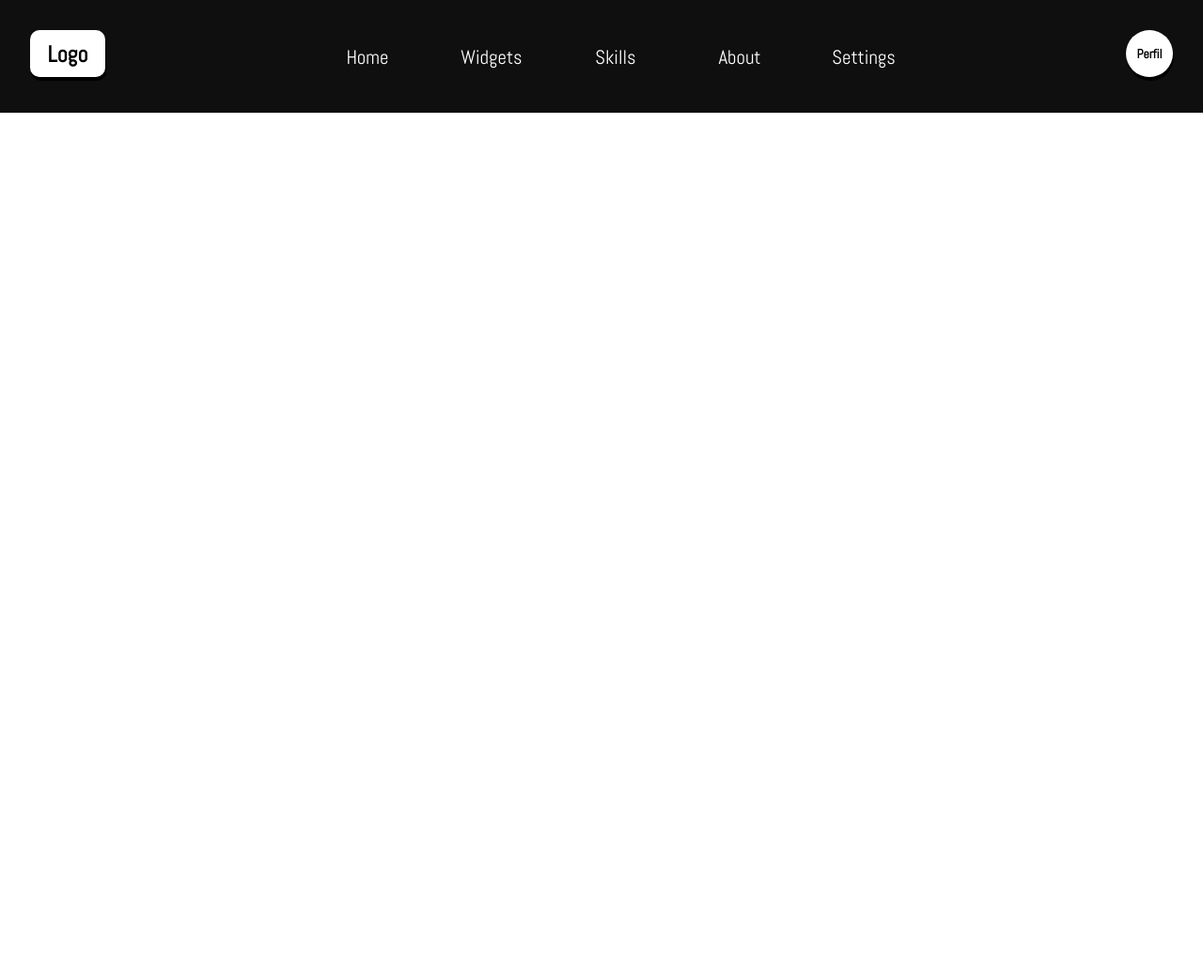
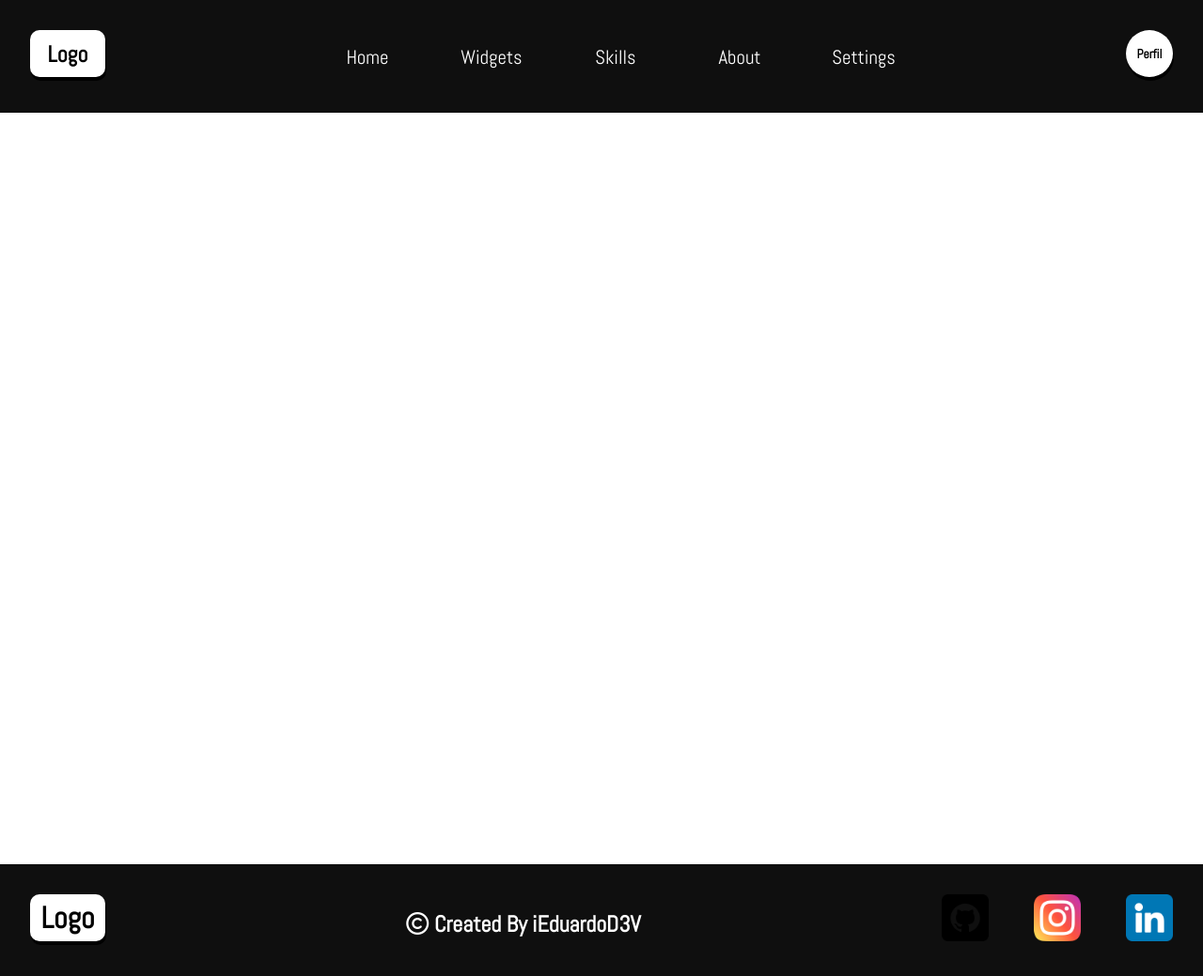
Before and after one commit to iEduardoD3V/menu, a plain HTML site: page index.html in a window 1280 px wide. Shown: the whole page at 94% size. Before the commit the page ends 800 px from the top, so only its background shows below. Drawn offline with Linux system fonts and the light colour scheme.

Commit message:
feat: adicionado footer

```diff
--- a/index.html
+++ b/index.html
@@ -67,6 +67,31 @@
         </ul>
     </div>
     </header>
+  <main></main>
+    <footer>
+        <div class="footer_content">
+            <div class="logo">
+                <h1>Logo</h1>
+            </div>
+          <div class="footerContacts">
+            <h2 class="directed"><i class="fa-regular fa-copyright"></i> Created By iEduardoD3V</h2>
+          </div>
+
+          <ul class="footerListMedia">
+            <li>
+              <a href="https://github.com/iEduardoD3V" target="_blank"><img src="img/github.png" alt="" srcset=""></a>
+            </li>
+            <li>
+              <a href="https://www.instagram.com/eduardo_ssr_/" target="_blank"><img src="img/instagram.png" alt="" srcset=""></a>
+            </li>
+            <li>
+              <a href="https://www.linkedin.com/in/eduardo-silva-aa696b279/" target="_blank"><img src="img/linkedin.png" alt="" srcset=""></a>
+            </li>
+
+          </ul>
+
+        </div>
+      </footer>
 </body>
 <script src="script.js"></script>
 </html>
--- a/style.css
+++ b/style.css
@@ -7,7 +7,6 @@
 }
 body {
   background-color: #ffffff;
-  overflow: hidden;
 }
 header {
   background-color: #0f0f0f;
@@ -118,6 +117,44 @@ header {
 
 
 }
+main{
+  height: 100vh;
+}
+
+/* FOOTER */
+
+
+footer {
+  background-color: #0f0f0f;
+  width: 100%;
+
+}
+.footer_content {
+  display: flex;
+  justify-content: space-between;
+  padding: 2rem;
+
+}
+.footerList{
+  list-style: none;
+}
+.footerListMedia{
+  list-style: none;
+  display: flex;
+  gap: 3rem;
+}
+.footerListMedia img{
+  width: 50px;
+}
+.directed{
+  margin-top: 1rem;
+  color: #ffffff;
+}
+
+
+
+
+
 
 
 
@@ -163,6 +200,16 @@ header {
     top: 6px;
 
   }
+  .footer_content{
+    display: flex;
+   flex-direction: column;
+   justify-content: center;
+   align-items: center;
+  }
+  .directed{
+    padding: 2rem;
+  }
+
 }
 @media screen and (max-width: 1024px) {
   .logo h1 {
@@ -172,6 +219,7 @@ header {
   .menuItem li a {
     margin: 0;
   }
+
 }
 
 .mobMenu{
```
Also changed, not shown: img/github.png (added), img/instagram.png (added), img/linkedin.png (added).
